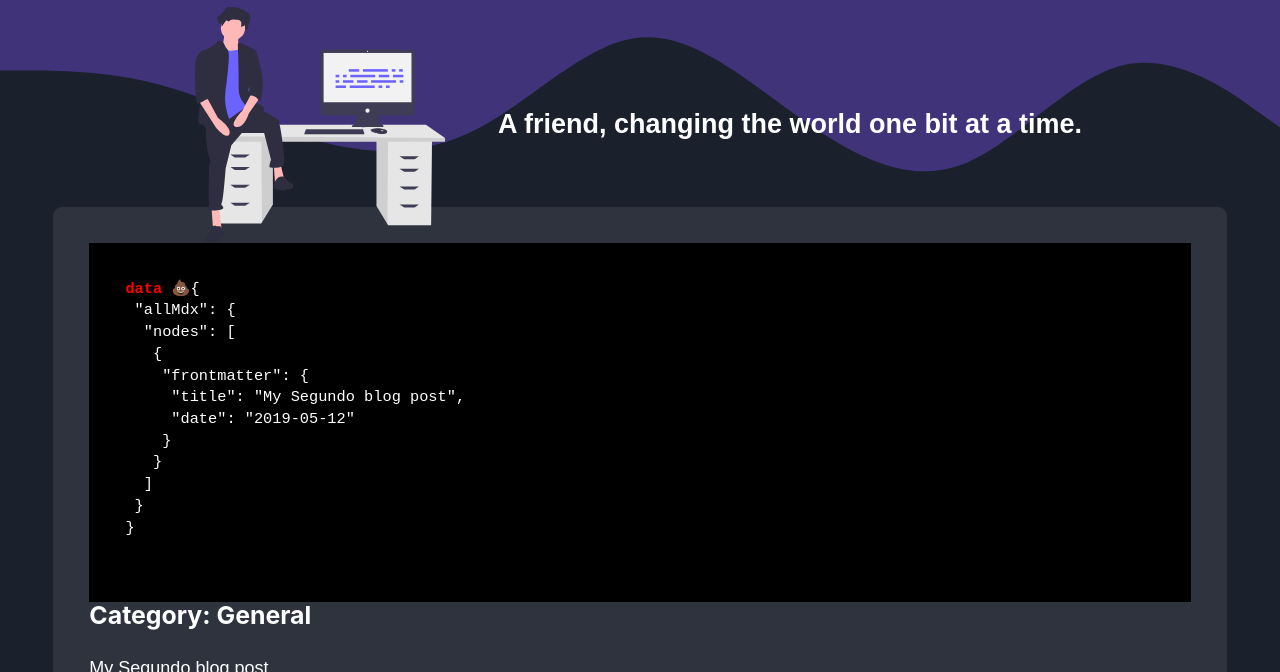
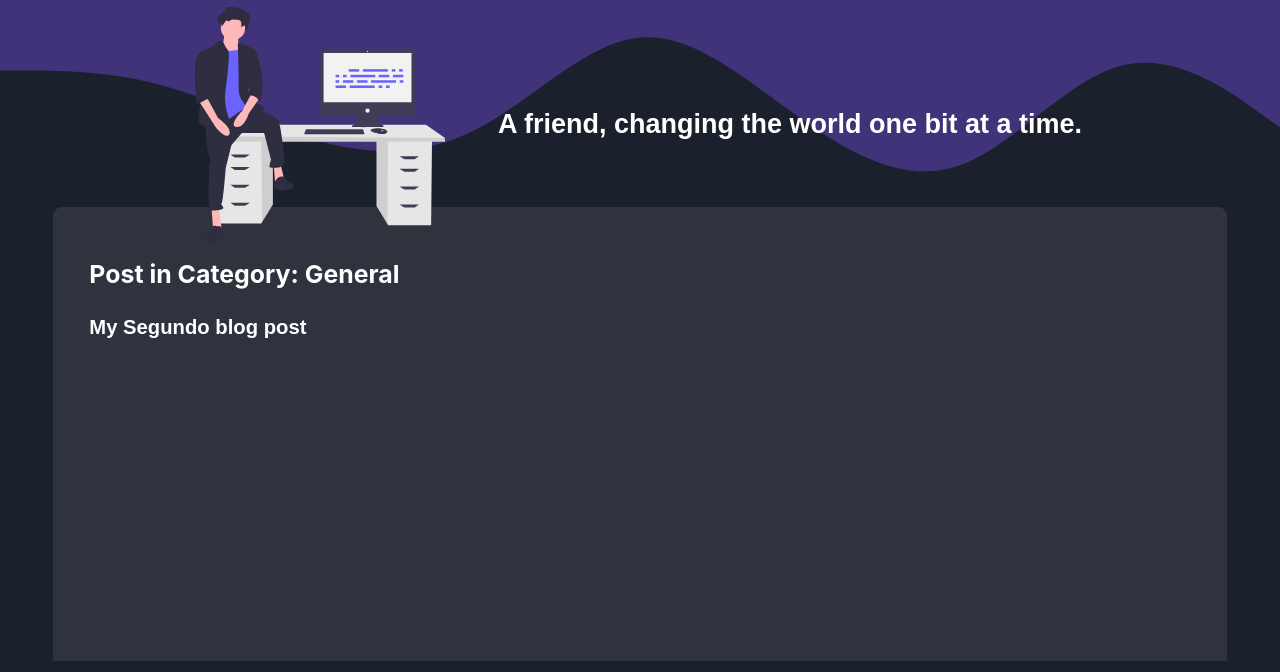
Before and after one commit to Canopix/canopix-blog, a Gatsby site: page /category/General in a window 1280 px wide. Shown: the part 63-735 px from the top of the page. Built offline with nearby package versions, Linux system fonts and the light colour scheme; Gatsby itself is replaced by a stand-in of ours; some packages are replaced by stand-ins of ours.

Commit message:
Update Category Page

```diff
--- a/src/templates/categoryTemplate.js
+++ b/src/templates/categoryTemplate.js
@@ -2,15 +2,20 @@ import React from "react"
 import Layout from "../components/layout"
 import { MDXRenderer } from "gatsby-plugin-mdx"
 import { graphql } from "gatsby"
-import Dump from '../components/Dump'
+import Dump from "../components/Dump"
 
 function categoryTemplate({ pageContext, data }) {
-  const {nodes} = data.allMdx;
+  const { nodes } = data.allMdx
   return (
     <Layout>
-      <Dump data={data}/>
-      <h3>Category: {pageContext.category}</h3>
-      {nodes.map(post => post.frontmatter.title)}
+      <div className="mt-4" style={{ minHeight: "50vh" }}>
+        <h3>Post in Category: {pageContext.category}</h3>
+        {nodes.map(post => (
+          <div className="my-4">
+            <a className="Nunito-800 text-lg" href={post.frontmatter.path}>{post.frontmatter.title} </a>
+          </div>
+        ))}
+      </div>
     </Layout>
   )
 }
@@ -27,6 +32,7 @@ export const pageQuery = graphql`
         frontmatter {
           title
           date
+          path
         }
       }
     }
```
